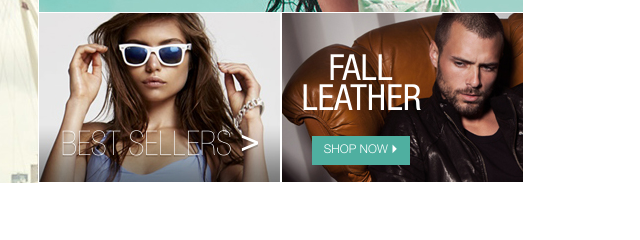
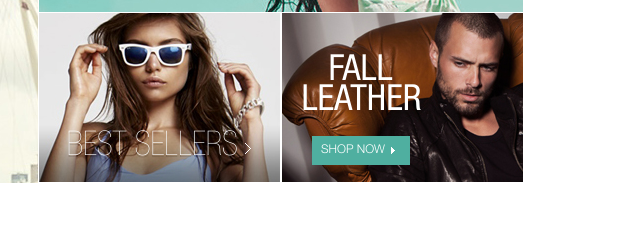
Before and after one commit to Galimard/Lookshop, a plain HTML site: page index.html in a window 1280 px wide. Shown: the part 900-1140 px from the top of the page, 601-1241 px from the left. Drawn offline with Linux system fonts and the light colour scheme; files whose address does not match are found by name.

Commit message:
#fix В блоке с баннерами исправлены элементы стрелочек и кнопка в четвертом баннере заменена на див

```diff
--- a/index.html
+++ b/index.html
@@ -127,8 +127,7 @@
                     </a>
                     <a href="#" class="banners__item banners__banner-three">
                         <img class="banners__img" src="img/photo12.jpg" alt="banner">
-                        <div class="banners__sign banners__sign-three">best sellers &#707;
-                        </div>
+                        <div class="banners__sign banners__sign-three">best sellers</div>
                     </a>
                     <a href="#" class="banners__item banners__banner-four">
                         <img class="banners__img" src="img/photo13.jpg" alt="banner">
@@ -136,9 +135,9 @@
                             <div class="banners__sign-text">
                                 fall leather
                             </div>
-                            <button class="banners__sign-link">
-                                shop now &#9205;
-                            </button>
+                            <div class="banners__sign-link">
+                                shop now<span class="banners__arrow"></span>
+                            </div>
                         </div>
                     </a>
                 </div>
--- a/style/style.css
+++ b/style/style.css
@@ -1134,6 +1134,18 @@ html, body {
     font-family: "Helvetica Neue LT Std - Ult Lt Cn", arial, sans-serif;
     font-size: 34px;
     text-transform: uppercase;
+    display: flex;
+    flex-direction: row;
+    justify-content: center;
+    align-items: center;
+}
+.banners__sign-three:after {
+    margin-left: 5px;
+    display: block;
+    content: "";
+    width: 11px;
+    height: 11px;
+    background: url("../img/arrow-right-1.png") center center no-repeat;
 }
 .banners__sign-four {
     width: 120px;
@@ -1158,8 +1170,9 @@ html, body {
 }
 .banners__sign-link {
     cursor: pointer;
-    outline: none;
-    border: none;
+    display: flex;
+    justify-content: center;
+    align-items: center;
     width: 98px;
     height: 29px;
     background-color: #4fafa0;
@@ -1167,6 +1180,13 @@ html, body {
     font-family: "Helvetica Neue LT Std - Lt", arial, sans-serif;
     font-size: 12px;
     text-transform: uppercase;
+}
+.banners__arrow {
+    display: block;
+    content: "";
+    background: url("../img/arrow-right.png") center center no-repeat;
+    width: 15px;
+    height: 7px;
 }
 .banners__sign-link:hover {
     box-shadow: 2px 2px 3px rgba(79, 175, 160, 0.8);
```
